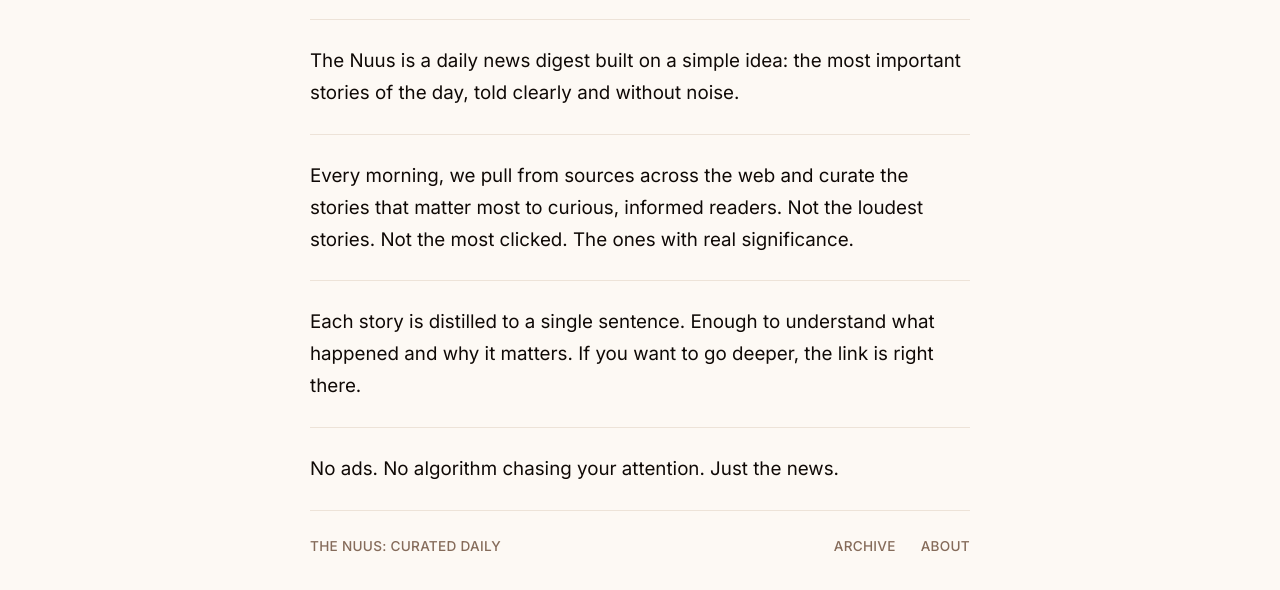
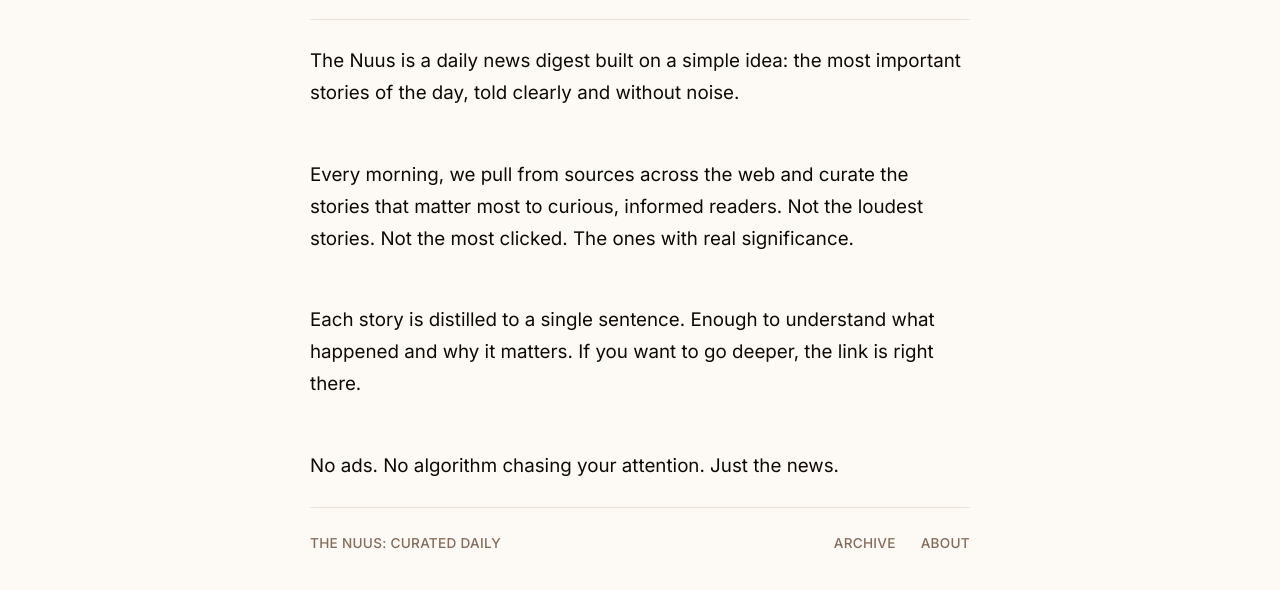
Before and after one commit to azeemazeez/news, a website: page public/about.html in a window 1280 px wide. Shown: the part 130-720 px from the top of the page. Drawn offline with Linux system fonts and the light colour scheme; a web font is replaced by a local one.

Commit message:
Remove dividers between paragraphs on about page

```diff
--- a/public/about.html
+++ b/public/about.html
@@ -31,7 +31,7 @@
     </div>
   </header>
 
-  <main class="feed">
+  <main class="feed about-content">
     <article class="story">
       <p class="story-line">The Nuus is a daily news digest built on a simple idea: the most important stories of the day, told clearly and without noise.</p>
     </article>
--- a/public/styles.css
+++ b/public/styles.css
@@ -171,6 +171,10 @@ a.site-name {
   border-bottom: none;
 }
 
+.about-content .story {
+  border-bottom: none;
+}
+
 .story-line {
   font-size: 0.9375rem;
   line-height: 1.7;
```
